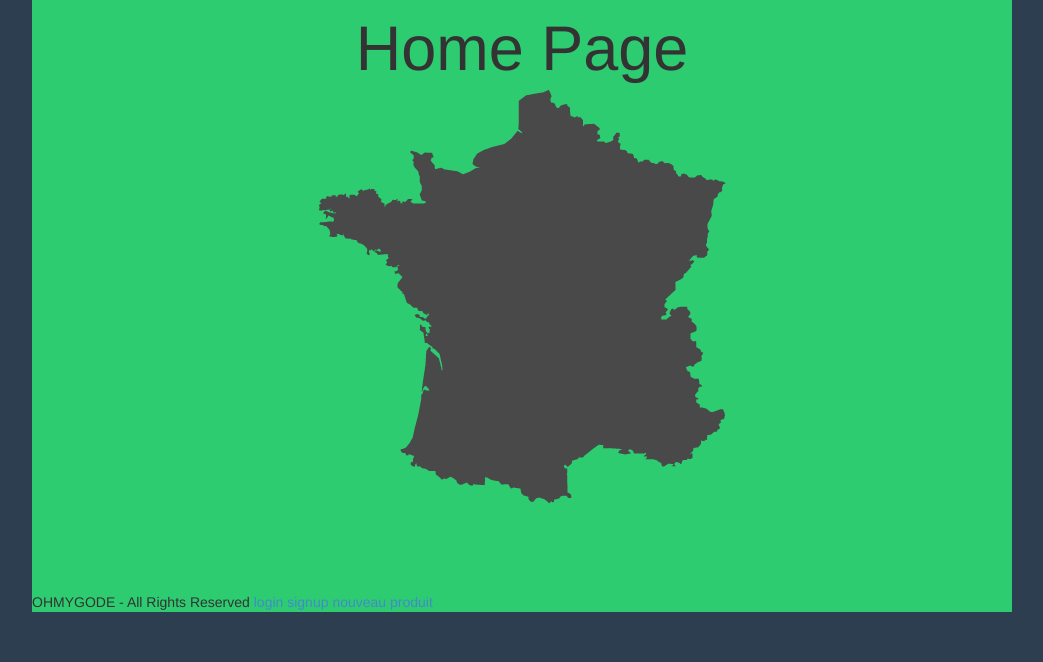
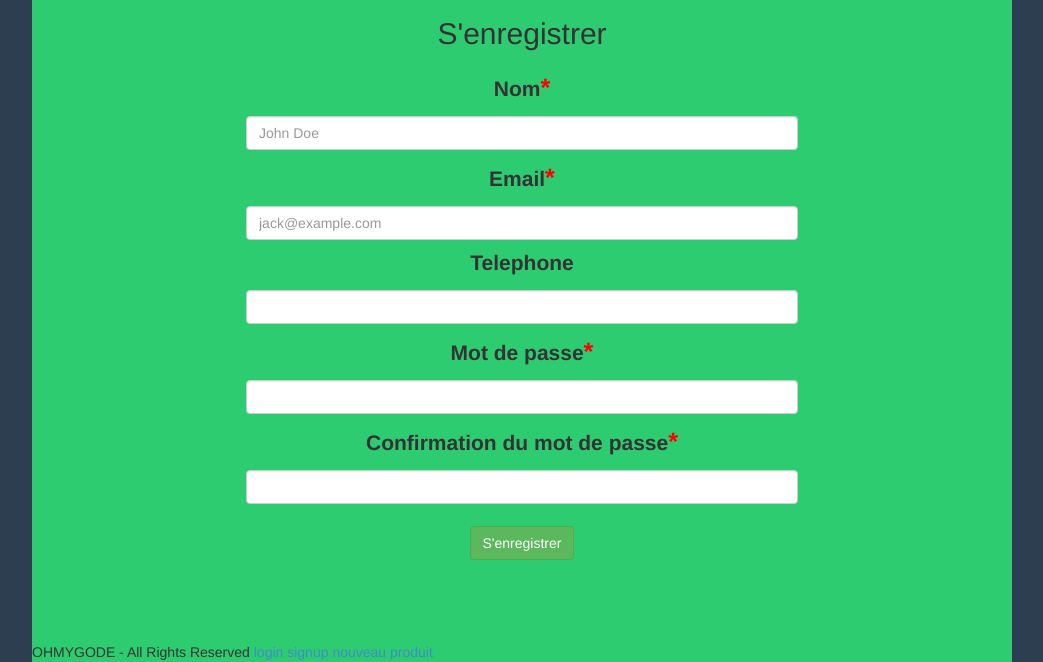
Before and after one commit to UgoMare/webjs, a plain HTML site: page client/index.html at #/signup in a window 1280 px wide. Shown: the part 206-868 px from the top of the page, without its empty margins (118-1161 px from the left). Before the commit the page ends 818 px from the top, so only its background shows below. Drawn offline with Linux system fonts and the light colour scheme.

Commit message:
app signup

```diff
--- a/client/css/style.css
+++ b/client/css/style.css
@@ -210,3 +210,10 @@ header span {
 .new-product-container .form-group label {
     margin-bottom: 0px;
 }
+
+/*SignUp*/
+
+.signup-container{
+    width: 60%;
+    margin:  0 auto;
+}
--- /dev/null
+++ b/client/pages/signup.html
@@ -0,0 +1,27 @@
+<div class="jumbotron text-center">
+  <h2>S'enregistrer</h2>
+  <div class="signup-container">
+     <form name="SendMessageForm">
+        <div class="left-column">
+            <div class="form-group">
+                <label for="inputName">Nom</label><span class="mandatory-star">*</span>
+                <input type="text" class="form-control" id="inputName" placeholder="John Doe">
+
+                <label for="inputEmail">Email</label><span class="mandatory-star">*</span>
+                <input type="email" class="form-control" id="inputEmail" placeholder="jack@example.com">
+
+                <label for="inputTelephone">Telephone</label>
+                <input type="tel" class="form-control" id="inputTelephone">
+
+                <label for="inputPassword">Mot de passe</label><span class="mandatory-star">*</span>
+                <input type="password" class="form-control" id="inputPassword">
+
+				<label for="inputRepeatPassword">Confirmation du mot de passe</label><span class="mandatory-star">*</span>
+                <input type="password" class="form-control" id="inputRepeatPassword">
+
+            </div>
+        </div>
+        <button type="submit" class="btn btn-success" ng-click="save(product)">S'enregistrer</button>
+    </form>
+</div>
+</div>
--- a/client/script.js
+++ b/client/script.js
@@ -53,7 +53,14 @@ hoMyGodeApp.config(function($routeProvider) {
 
 		.when('/login', {
 			templateUrl: 'pages/login.html',
-			controller: 'loginController'
+			controller: 'adminUserController'
+		})
+
+		//signup
+
+		.when('/signup', {
+			templateUrl: 'pages/signup.html',
+			controller: 'adminUserController'
 		})
 
 		.otherwise({redirectTo:'/'})
@@ -62,17 +69,31 @@ hoMyGodeApp.config(function($routeProvider) {
 });
 
 products = [
-		{id: 1,  name: "produit1",  descr: "Ceci est un produit", category: "Canard Vibrant", price: "10", seller: "seller1",  region: "Auvergne", location: "location1",  zip_code: "12345", img1: "images/thumb.png", img2: "images/thumb.png", img3: "images/thumb.png", created_at: new Date(), phone_number:"0622334455"},
-		{id: 2,  name: "produit2",  descr: "Ceci est un produit", category: "Canard Vibrant", price: "10", seller: "seller2",  region: "Auvergne", location: "location2",  zip_code: "12345", img1: "images/thumb.png", img2: "images/thumb.png", img3: "images/thumb.png", created_at: new Date(), phone_number:"0622334455"},
-		{id: 3,  name: "produit3",  descr: "Ceci est un produit", category: "Canard Vibrant", price: "10", seller: "seller3",  region: "Auvergne", location: "location3",  zip_code: "12345", img1: "images/thumb.png", img2: "images/thumb.png", img3: "images/thumb.png", created_at: new Date(), phone_number:"0622334455"},
-		{id: 4,  name: "produit4",  descr: "Ceci est un produit", category: "Canard Vibrant", price: "10", seller: "seller4",  region: "Auvergne", location: "location4",  zip_code: "12345", img1: "images/thumb.png", img2: "images/thumb.png", img3: "images/thumb.png", created_at: new Date(), phone_number:"0622334455"},
-		{id: 5,  name: "produit5",  descr: "Ceci est un produit", category: "Canard Vibrant", price: "10", seller: "seller5",  region: "Auvergne", location: "location5",  zip_code: "12345", img1: "images/thumb.png", img2: "images/thumb.png", img3: "images/thumb.png", created_at: new Date(), phone_number:"0622334455"},
-		{id: 6,  name: "produit6",  descr: "Ceci est un produit", category: "Canard Vibrant", price: "10", seller: "seller6",  region: "Auvergne", location: "location6",  zip_code: "12345", img1: "images/thumb.png", img2: "images/thumb.png", img3: "images/thumb.png", created_at: new Date(), phone_number:"0622334455"},
-		{id: 7,  name: "produit7",  descr: "Ceci est un produit", category: "Canard Vibrant", price: "10", seller: "seller7",  region: "Auvergne", location: "location7",  zip_code: "12345", img1: "images/thumb.png", img2: "images/thumb.png", img3: "images/thumb.png", created_at: new Date(), phone_number:"0622334455"},
-		{id: 8,  name: "produit8",  descr: "Ceci est un produit", category: "Canard Vibrant", price: "10", seller: "seller8",  region: "Auvergne", location: "location8",  zip_code: "12345", img1: "images/thumb.png", img2: "images/thumb.png", img3: "images/thumb.png", created_at: new Date(), phone_number:"0622334455"},
-		{id: 9,  name: "produit9",  descr: "Ceci est un produit", category: "Canard Vibrant", price: "10", seller: "seller9",  region: "Auvergne", location: "location9",  zip_code: "12345", img1: "images/thumb.png", img2: "images/thumb.png", img3: "images/thumb.png", created_at: new Date(), phone_number:"0622334455"},
-		{id: 10, name: "produit10", descr: "Ceci est un produit", category: "Canard Vibrant", price: "10", seller: "seller10", region: "Auvergne", location: "location10", zip_code: "12345", img1: "images/thumb.png", img2: "images/thumb.png", img3: "images/thumb.png", created_at: new Date(), phone_number:"0622334455"}
+		{id: 1,  name: "produit1",  descr: "Ceci est un produit", category: "category 1",  price: "10", seller: "seller1",  region: "Auvergne", location: "location1",  zip_code: "12345", img1: "images/thumb.png", img2: "images/thumb.png", img3: "images/thumb.png", created_at: new Date(), phone_number:"0622334455"},
+		{id: 2,  name: "produit2",  descr: "Ceci est un produit", category: "category 2",  price: "10", seller: "seller2",  region: "Auvergne", location: "location2",  zip_code: "12345", img1: "images/thumb.png", img2: "images/thumb.png", img3: "images/thumb.png", created_at: new Date(), phone_number:"0622334455"},
+		{id: 3,  name: "produit3",  descr: "Ceci est un produit", category: "category 3",  price: "10", seller: "seller3",  region: "Auvergne", location: "location3",  zip_code: "12345", img1: "images/thumb.png", img2: "images/thumb.png", img3: "images/thumb.png", created_at: new Date(), phone_number:"0622334455"},
+		{id: 4,  name: "produit4",  descr: "Ceci est un produit", category: "category 4",  price: "10", seller: "seller4",  region: "Auvergne", location: "location4",  zip_code: "12345", img1: "images/thumb.png", img2: "images/thumb.png", img3: "images/thumb.png", created_at: new Date(), phone_number:"0622334455"},
+		{id: 5,  name: "produit5",  descr: "Ceci est un produit", category: "category 5",  price: "10", seller: "seller5",  region: "Auvergne", location: "location5",  zip_code: "12345", img1: "images/thumb.png", img2: "images/thumb.png", img3: "images/thumb.png", created_at: new Date(), phone_number:"0622334455"},
+		{id: 6,  name: "produit6",  descr: "Ceci est un produit", category: "category 6",  price: "10", seller: "seller6",  region: "Auvergne", location: "location6",  zip_code: "12345", img1: "images/thumb.png", img2: "images/thumb.png", img3: "images/thumb.png", created_at: new Date(), phone_number:"0622334455"},
+		{id: 7,  name: "produit7",  descr: "Ceci est un produit", category: "category 7",  price: "10", seller: "seller7",  region: "Auvergne", location: "location7",  zip_code: "12345", img1: "images/thumb.png", img2: "images/thumb.png", img3: "images/thumb.png", created_at: new Date(), phone_number:"0622334455"},
+		{id: 8,  name: "produit8",  descr: "Ceci est un produit", category: "category 8",  price: "10", seller: "seller8",  region: "Auvergne", location: "location8",  zip_code: "12345", img1: "images/thumb.png", img2: "images/thumb.png", img3: "images/thumb.png", created_at: new Date(), phone_number:"0622334455"},
+		{id: 9,  name: "produit9",  descr: "Ceci est un produit", category: "category 9",  price: "10", seller: "seller9",  region: "Auvergne", location: "location9",  zip_code: "12345", img1: "images/thumb.png", img2: "images/thumb.png", img3: "images/thumb.png", created_at: new Date(), phone_number:"0622334455"},
+		{id: 10, name: "produit10", descr: "Ceci est un produit", category: "category 10", price: "10", seller: "seller10", region: "Auvergne", location: "location10", zip_code: "12345", img1: "images/thumb.png", img2: "images/thumb.png", img3: "images/thumb.png", created_at: new Date(), phone_number:"0622334455"}
 	];
+
+// products = [
+// 		{id: 1,  name: "Boules de Geïsha",  descr: "Ceci est un Boules de Geïsha", category: "Boules de Geïsha", price: "30", seller: "seller1",  region: "Auvergne", location: "location1",  zip_code: "12345", img1: "images/thumb.png", img2: "images/thumb.png", img3: "images/thumb.png", created_at: new Date(), phone_number:"0622334455"},
+// 		{id: 2,  name: "Canard Vibrant",  descr: "Ceci est un Canard Vibrant", category: "Canard Vibrant", price: "59,99", seller: "seller2",  region: "Aquitaine", location: "location2",  zip_code: "12345", img1: "images/thumb.png", img2: "images/thumb.png", img3: "images/thumb.png", created_at: new Date(), phone_number:"0622334455"},
+// 		{id: 3,  name: "Oeufs Vibrants",  descr: "Ceci est un Oeufs Vibrants", category: "Oeufs Vibrants", price: "28", seller: "seller3",  region: "Alsace", location: "location3",  zip_code: "12345", img1: "images/thumb.png", img2: "images/thumb.png", img3: "images/thumb.png", created_at: new Date(), phone_number:"0622334455"},
+// 		{id: 4,  name: "Sextoy Rabbit",  descr: "Ceci est un Sextoy Rabbit", category: "Sextoy Rabbit", price: "59", seller: "seller4",  region: "Bourgogne", location: "location4",  zip_code: "12345", img1: "images/thumb.png", img2: "images/thumb.png", img3: "images/thumb.png", created_at: new Date(), phone_number:"0622334455"},
+// 		{id: 5,  name: "Coffrets & Accessoires",  descr: "Ceci est un Coffrets & Accessoires", category: "Coffrets & Accessoires", price: "10.00", seller: "seller5",  region: "Bretagne", location: "location5",  zip_code: "12345", img1: "images/thumb.png", img2: "images/thumb.png", img3: "images/thumb.png", created_at: new Date(), phone_number:"0622334455"},
+// 		{id: 6,  name: "Gode & Godemichet",  descr: "Ceci est un Gode & Godemichet", category: "Gode & Godemichet", price: "130", seller: "seller6",  region: "Centre", location: "location6",  zip_code: "12345", img1: "images/thumb.png", img2: "images/thumb.png", img3: "images/thumb.png", created_at: new Date(), phone_number:"0622334455"},
+// 		{id: 7,  name: "Gode Ceinture",  descr: "Ceci est un Gode Ceinture", category: "Gode Ceinture", price: "25", seller: "seller7",  region: "Corse", location: "location7",  zip_code: "12345", img1: "images/thumb.png", img2: "images/thumb.png", img3: "images/thumb.png", created_at: new Date(), phone_number:"0622334455"},
+// 		{id: 8,  name: "Sextoys Anal",  descr: "Ceci est un Sextoys Anal", category: "Sextoys Anal", price: "12", seller: "seller8",  region: "Limousin", location: "location8",  zip_code: "12345", img1: "images/thumb.png", img2: "images/thumb.png", img3: "images/thumb.png", created_at: new Date(), phone_number:"0622334455"},
+// 		{id: 9,  name: "Vibromasseurs",  descr: "Ceci est un Vibromasseurs", category: "Vibromasseurs", price: "8", seller: "seller9",  region: "Lorraine", location: "location9",  zip_code: "12345", img1: "images/thumb.png", img2: "images/thumb.png", img3: "images/thumb.png", created_at: new Date(), phone_number:"0622334455"},
+// 		{id: 10, name: "Poupée Gonflabe", descr: "Ceci est une Poupée Gonflabe", category: "Poupée Gonflabe", price: "1200", seller: "seller10", region: "Picardie", location: "location10", zip_code: "12345", img1: "images/thumb.png", img2: "images/thumb.png", img3: "images/thumb.png", created_at: new Date(), phone_number:"0622334455"}
+// 	];
+
 
 regions = [
 { name: "Alsace" },
@@ -225,7 +246,22 @@ hoMyGodeApp.controller('productEditController', function($scope, $routeParams){
 });
 
 
-
-hoMyGodeApp.controller('loginController', function($scope){
-
+hoMyGodeApp.controller('adminUserController', ['$scope', '$location', 'AuthenticationService'],
+	function($scope, $location, AuthenticationService){
+	$scope.signUp = function signUp (username, email, password, passwordConfirm){
+		if (false){
+			console.log("already connected");
+		}
+		else {
+			UserService.signUp(username, email, password, passwordConfirm)
+			.success(function(){
+				console.log("success");
+			})
+			.error(function(status, data){
+				console.log("error");
+				console.log(status);
+				console.log(data);
+			})
+		}
+	}
 });
```
Also changed, not shown: client/service.js (added, +15 -0 lines), server/app.js (+13 -15 lines).
